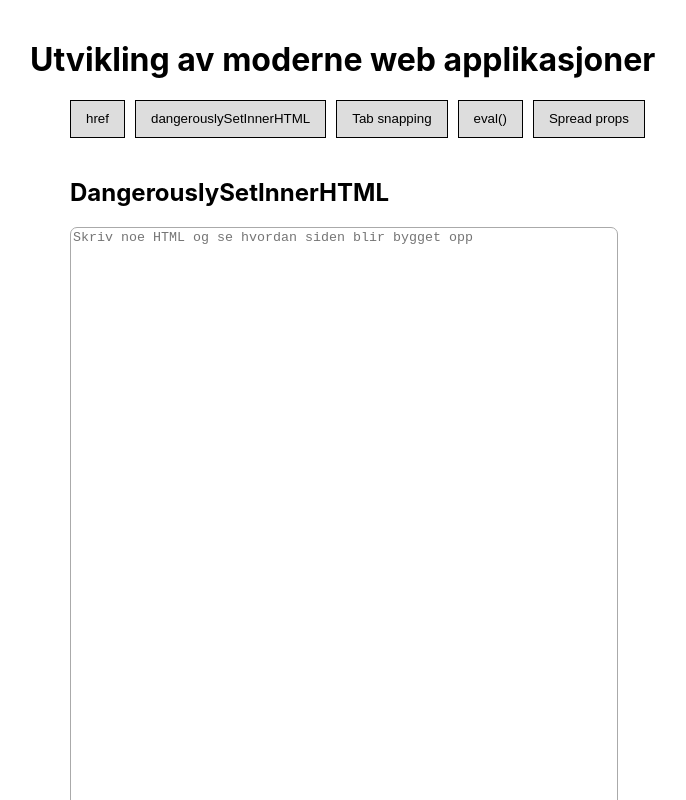
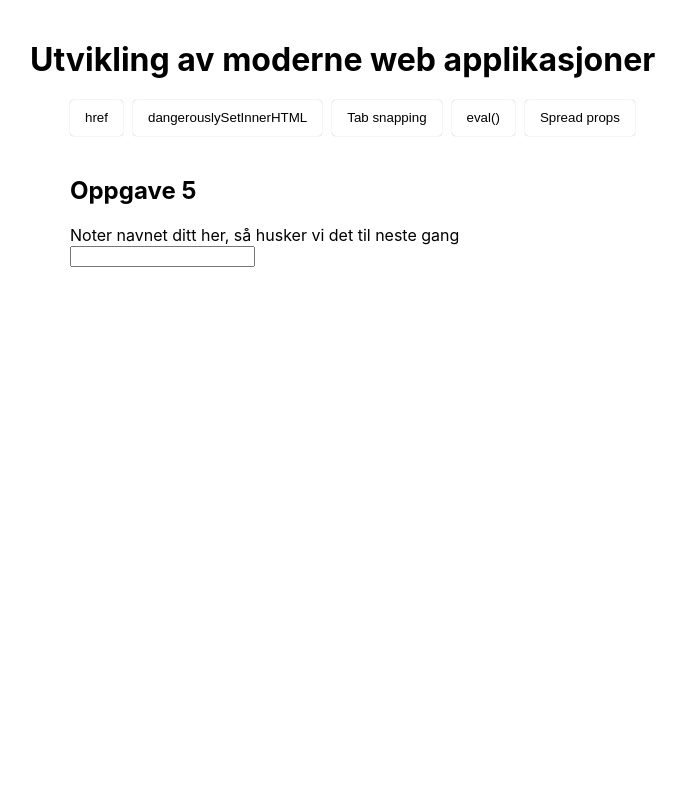
Before and after one commit to JulieHillRoa/frontendsikkerhet, a React (Create React App) app: page /webapp in a window 1280 px wide. Both pictures are taken after a click on the button "Spread props". Shown: the top 800 px of the page, without its empty margins (10-696 px from the left). Built offline with nearby package versions, Linux system fonts and the light colour scheme.

Commit message:
Oppgave 5

```diff
--- a/src/npm/npm.css
+++ b/src/npm/npm.css
@@ -10,15 +10,18 @@ button {
   text-decoration: none;
   display: inline-block;
   color: #000;
-  background: #ddd;
-  border: 1px solid black;
+  background: white;
+  border: none;
   margin-right: 10px;
   vertical-align: middle;
+  border-radius: 4px;
+  box-shadow: 0 0 1px #999;
 }
 
 .button:hover,
 button:hover {
   cursor: pointer;
+  background: #ddd;
 }
 
 .message {
--- a/src/webapp/SpreadProps.jsx
+++ b/src/webapp/SpreadProps.jsx
@@ -1,30 +1,42 @@
-import React, {useState} from 'react';
+import React, { useState, useEffect } from "react";
 import {} from "./infoTexts";
 
+const loadState = () => {
+    const state = window.localStorage.getItem("fancy");
+    return state ? JSON.parse(state) : { value: "" };
+};
+
+const saveState = (state) => {
+    window.localStorage.setItem("fancy", JSON.stringify(state));
+};
+
+/**
+ * This is my super flexible input field, it can be configured as any element you want! E.g.
+ *
+ * <FancyInput element="textarea" value="Look, a text area!" />
+ * <FancyInput element="input" value="Also, a normal input" />
+ * <FancyInput element={MyCustomElement} value="With a custom component" />
+ *
+ * It's simply Amazing!
+ */
+function FancyInput({ element: Element = "input", ...other }) {
+    return <Element {...other}></Element>;
+}
+
 export default () => {
-    const [inputText, setIputText] = useState();
+    const [value, setValue] = useState(loadState());
+
+    useEffect(() => {
+        saveState(value);
+    }, [value]);
 
     return (
-        <div style={ { margin: '40px' } }>
-            <h2>DangerouslySetInnerHTML</h2>
-            <div style={ { display: 'flex', flexDirection: 'row' } }>
-                <textarea
-                    style={ {
-                        height: '700px',
-                        border: '1px solid #aaa',
-                        borderRadius: '7px',
-                        width: '600px',
-                        marginRight: '30px',
-                    } }
-                    onChange={ (e) => setIputText(e.target.value) }
-                    value={ inputText }
-                    placeholder="Skriv noe HTML og se hvordan siden blir bygget opp"
-                />
-                <div
-                    style={ { height: '700px', width: '600px' } }
-                    { ...inputText }
-                />
-            </div>
+        <div style={{ margin: "40px" }}>
+            <h2>Oppgave 5</h2>
+
+            <label for="fancy">Noter navnet ditt her, så husker vi det til neste gang</label>
+            <br />
+            <FancyInput id="fancy" {...value} onChange={(e) => setValue({ ...value, value: e.target.value })} />
         </div>
-    )
-}
+    );
+};
```
Also changed, not shown: 1 other file (tests, documents, lock files or other folders).
